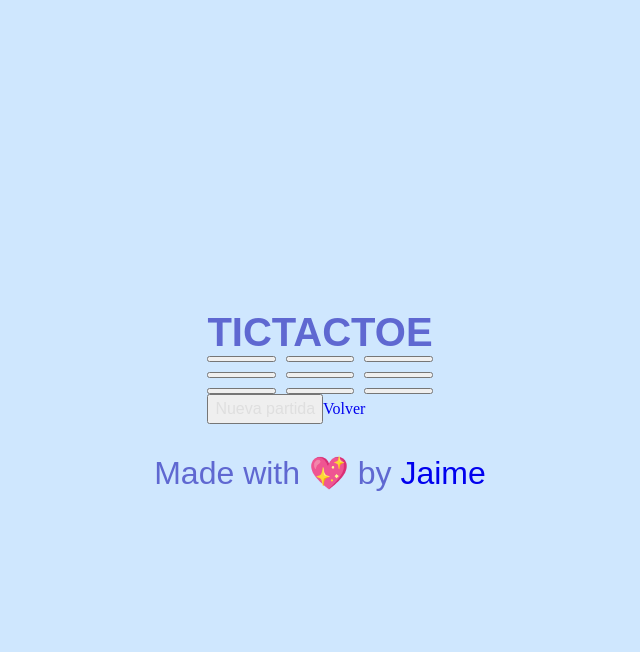
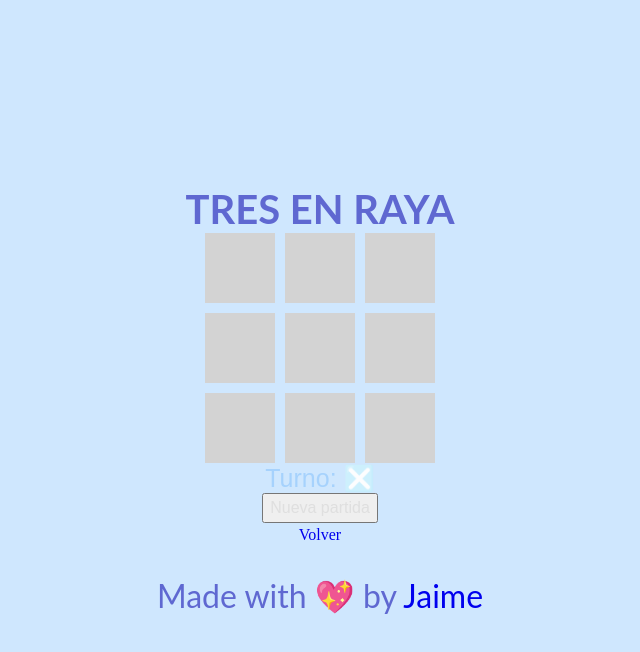
Before and after one commit to Graimi/proyecto-6-hub-de-juegos, a React (Vite) app: page /tictactoe in a window 1280 px wide. Both pictures are taken after a click on the button "Nueva partida". Shown: the top 652 px of the page, without its empty margins (320-960 px from the left). Built offline with nearby package versions, Linux system fonts and the light colour scheme.

Commit message:
tictactoe just lasting checkings

```diff
--- a/src/index.css
+++ b/src/index.css
@@ -20,6 +20,8 @@
   /* 🔴 TYPOGRAPHY TYPE */
 
   --gm-typography-heading: 'Sen', sans-serif;
+  /* lato */
+  /* square peg */
   --gm-typography-body: 'Albert Sans', sans-serif;
 
   /* 🔴 FONT WEIGHT */
@@ -106,6 +108,7 @@ dd {
 h1 {
   color: var(--gm-color-blue-dark);
   font-family: var(--gm-typography-heading);
+  font-family: Lato, cursive;
   font-size: var(--gm-typography-h1);
   font-weight: var(--gm-weight-h1);
   text-transform: uppercase;
@@ -116,6 +119,7 @@ h1 {
 h2 {
   color: var(--gm-color-blue-dark);
   font-family: var(--gm-typography-heading);
+  font-family: Lato, cursive;
   font-size: var(--gm-typography-h2);
   font-weight: var(--gm-weight-h2);
   line-height: var(--gm-typography-h2-leading);
--- a/src/pages/TicTacToe/TicTacToe.css
+++ b/src/pages/TicTacToe/TicTacToe.css
@@ -1,14 +1,21 @@
-.board {
-    display: grid;
+.gm-tictactoe {
+  display: flex;
+  flex-direction: column;
+  align-items: center;
+}
+
+.gm-tictactoe-board {
+  display: none;
   grid-template-columns: repeat(3, 1fr);
   grid-gap: 10px;
 }
 
-  .cell {
-    width: 100px;
-    height: 100px;
+#cell {
+  width: 70px;
+  height: 70px;
   background-color: lightgray;
   text-align: center;
-    line-height: 100px;
+  /* line-height: 100px; */
   font-size: 24px;
+  border: none;
 }
--- a/src/pages/TicTacToe/TicTacToe.jsx
+++ b/src/pages/TicTacToe/TicTacToe.jsx
@@ -3,65 +3,63 @@ import './TicTacToe.css';
 import { Link } from 'react-router-dom';
 
 function TicTacToe() {
-  const [isStarted, setIsStarted] = useState(Boolean);
-  const [player, setPlayer] = useState('❎');
+  // const [isStarted, setIsStarted] = useState(false);
+  const [player, setPlayer] = useState('');
+  const [data, setData] = useState([null, null, null, null, null, null, null, null, null]);
 
-  const gameBoard = [
-    [null, null, null],
-    [null, null, null],
-    [null, null, null]
-  ];
+  function getRandomPlayer() {
+    const players = ['❎', '🔴'];
+    const randomIndex = Math.floor(Math.random() * players.length);
+    return players[randomIndex];
+  }
 
-  // const cells = document.querySelectorAll('.cell');
+  function resetData() {
+    setData([null, null, null, null, null, null, null, null, null]);
+    const board = document.querySelector('.gm-tictactoe-board');
+    board.style.display = 'grid';
+    setPlayer(getRandomPlayer());
+  }
 
-  // Datos para el tablero
-  let data = [null, null, null, null, null, null, null, null, null];
-
-  // // Actualizar los valores de las celdas
-  // cells.forEach((cell, index) => {
-  //   <button type="button" className="cell"></button>;
-  //   // cell.textContent = data[index];
-  // });
+  function checkWinner() {
+    // const winningCombinations = [
+    console.log(data[0], data[1], data[2]);
+    // if ((data[0] === '🔴') & (data[1] === '🔴') & (data[2] === '🔴')) {
+    if ((data[0] == data[1]) == data[2]) {
+      console.log('ganador', { player });
+      resetData();
+    }
+  }
 
   return (
-    <div>
-      <h1>TicTacToe</h1>
-
+    <div className="gm-tictactoe">
+      <h1>Tres en raya</h1>
+      {/* <button type="button">Empezar partida</button> */}
       {/* <button type="reset"><p>Nueva partida</p></button> */}
-      <div id="board" className="board">
+      <div id="board" className="gm-tictactoe-board">
         {data.map((space, index) => {
           return (
             // eslint-disable-next-line jsx-a11y/control-has-associated-label
             <button
               type="button"
+              id="cell"
               className={`cell-${index}`}
               onClick={() => {
-                const cell = document.querySelector(`.cell-${index}`);
+                // const updatedData = [...data];
+                // updatedData[index] = player;
+                // setData(updatedData);
                 data[index] = `${player}`;
-                cell.innerHTML = `${player}`;
                 setPlayer(player === '❎' ? '🔴' : '❎');
                 console.log(data);
+                checkWinner();
               }}
             >
               {space}
             </button>
           );
         })}
-        {/* <div className="cell" />
-        <div className="cell" />
-        <div className="cell" />
-        <div className="cell" />
-        <div className="cell" />
-        <div className="cell" />
-        <div className="cell" />
-        <div className="cell" />
-        <div className="cell" />
-        <button type="button" className="cell"></button> */}
       </div>
-      <button
-        type="button"
-        onClick={() => (data = [null, null, null, null, null, null, null, null, null])}
-      >
+      <h3>Turno: {player}</h3>
+      <button type="button" onClick={() => resetData()}>
         <p>Nueva partida</p>
       </button>
       <Link to="/">Volver</Link>
```
Lines whose indentation alone changed are shown as unchanged.
